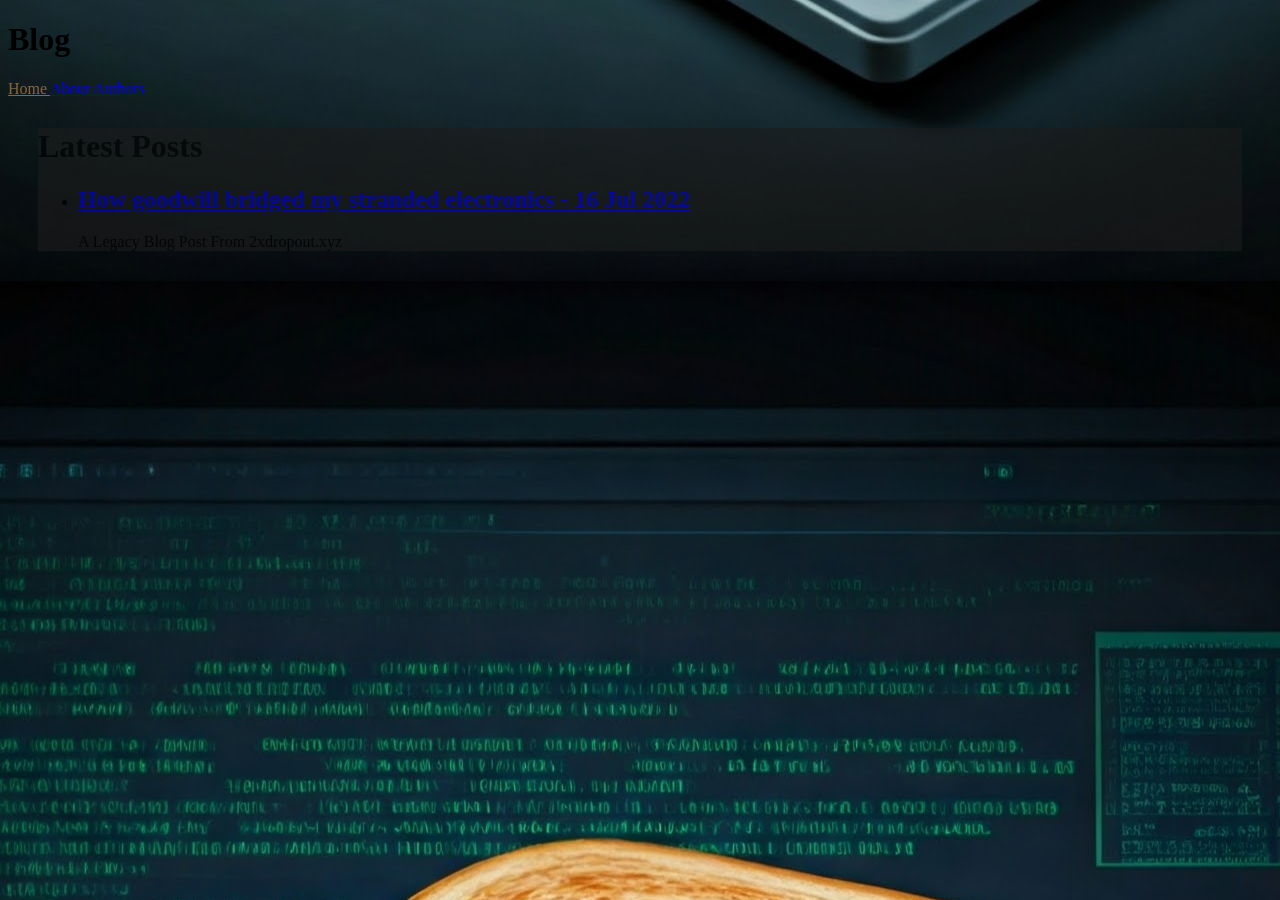
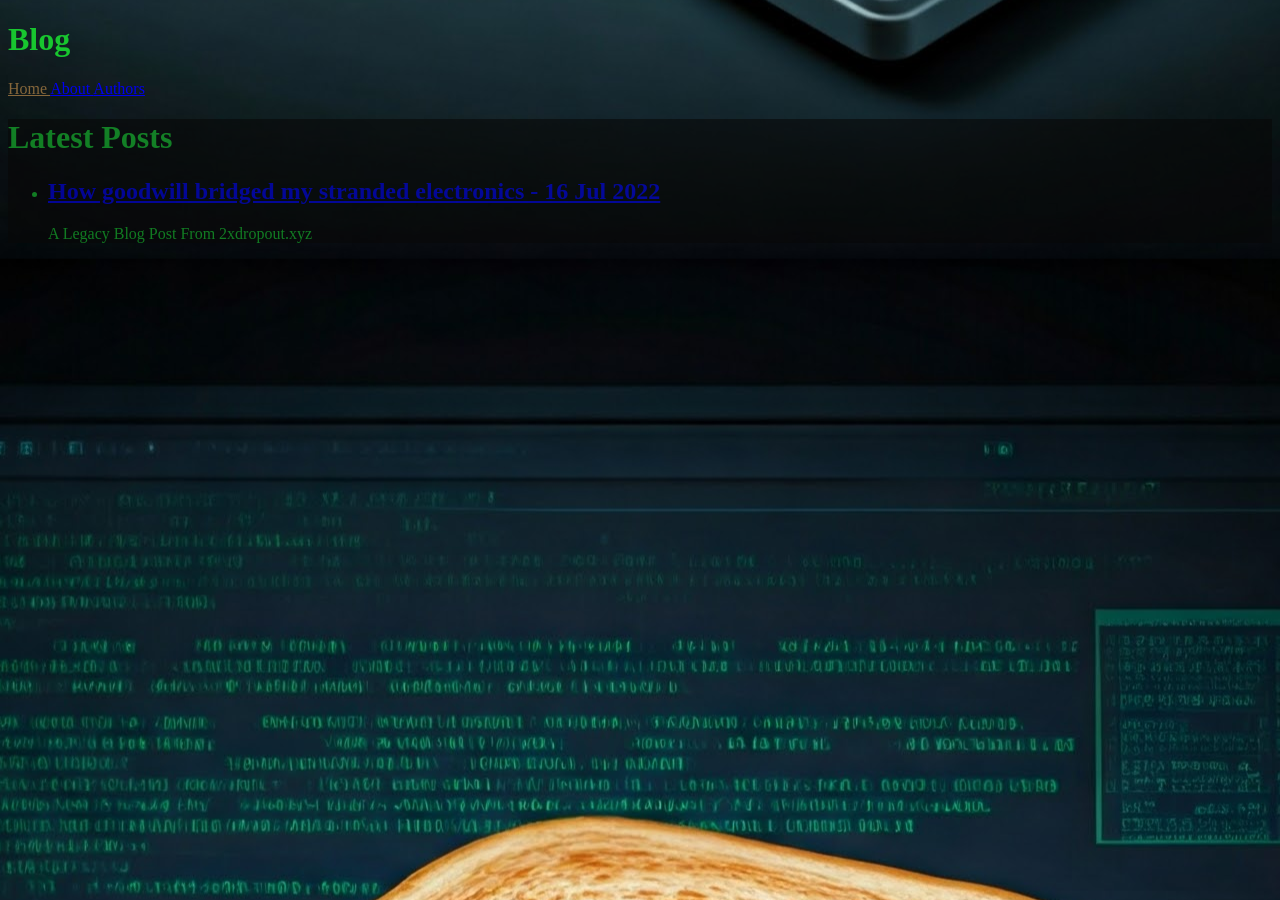
Before and after one commit to Philip-Otter/pbandt.github.io, a Jekyll site: the page built from index.html, in a window 1280 px wide. Built offline with Jekyll 4.4.1, drawn with Linux system fonts in a browser that asks for light colours.

Commit message:
Update main.css

```diff
--- a/assets/css/main.css
+++ b/assets/css/main.css
@@ -2,9 +2,10 @@ body {
   background-image: url("/pbandt.github.io/assets/images/1735868666860.jpg");
   background-repeat: repeat;
   background-position: bottom;
+  color: #18c62f;
 }
 div.readBox {
-  margin: 30px;
-  background-color: #1c1c1c;
+  margin: 5hw;
+  background-color: #080808;
   opacity: 0.6;
 }
```
